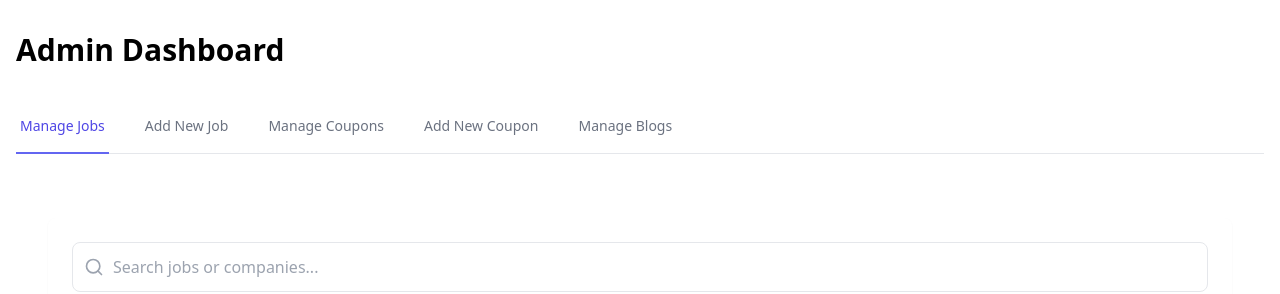
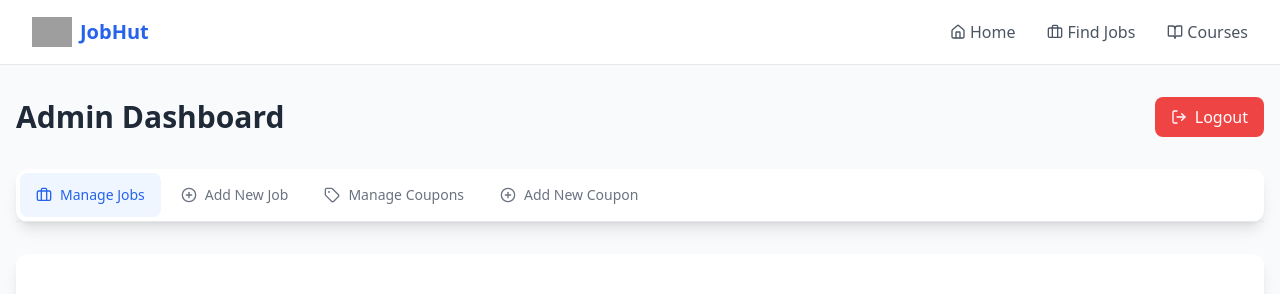
Before and after one commit to Adithya3618/jobHut, a Next.js app: page /admin/dashboard in a window 1280 px wide. Shown: the top 294 px of the page. Built offline with nearby package versions, Linux system fonts and the light colour scheme; no server answers; the database is empty; sample sign-in values are in the browser's storage; grey boxes are pictures that could not be loaded.

Commit message:
temp change in the admin

```diff
--- a/app/admin/dashboard/page.js
+++ b/app/admin/dashboard/page.js
@@ -6,11 +6,14 @@ import AddJobForm from '../../components/AddJobForm'
 import JobManagement from '../../components/JobManagement'
 import AddCouponForm from '../../components/AddCouponForm'
 import CouponManagement from '../../components/CouponManagement'
-import BlogManagement from '../../components/BlogManagement'
 import Loading from '../../components/Loading'
+import Header from '../../components/Header'
+import Footer from '../../components/Footer'
+import { Briefcase, PlusCircle, Tag, Settings, LogOut } from 'lucide-react'
 import PageViewWrapper from '../../components/PageViewWrapper'
 
 export default function AdminDashboard() {
+
   const [isLoggedIn, setIsLoggedIn] = useState(false)
   const [activeTab, setActiveTab] = useState('jobs')
   const router = useRouter()
@@ -24,79 +27,94 @@ export default function AdminDashboard() {
     }
   }, [])
 
+  const handleLogout = () => {
+    localStorage.removeItem('adminToken')
+    router.push('/admin')
+  }
+
   if (!isLoggedIn) {
-    return <Loading />
+    return (
+      <div className="min-h-screen bg-gray-50">
+        <Header />
+        <div className="flex justify-center items-center h-[60vh]">
+          <Loading />
+        </div>
+        <Footer />
+      </div>
+    )
   }
+
+  const tabs = [
+    { id: 'jobs', label: 'Manage Jobs', icon: Briefcase },
+    { id: 'addJob', label: 'Add New Job', icon: PlusCircle },
+    { id: 'coupons', label: 'Manage Coupons', icon: Tag },
+    { id: 'addCoupon', label: 'Add New Coupon', icon: PlusCircle },
+  ]
 
   return (
     <PageViewWrapper>
+    <div className="min-h-screen flex flex-col bg-gray-50">
+      <Header />
+
+      <main className="flex-grow">
         <div className="container mx-auto px-4 py-8">
-        <h1 className="text-3xl font-bold mb-8">Admin Dashboard</h1>
+          <div className="flex justify-between items-center mb-8">
+            <h1 className="text-3xl font-bold text-gray-800">Admin Dashboard</h1>
+            <div className="flex items-center space-x-4">
 
-        <div className="mb-8">
+              <button
+                onClick={handleLogout}
+                className="flex items-center space-x-2 bg-red-500 text-white px-4 py-2 rounded-lg hover:bg-red-600 transition-colors"
+              >
+                <LogOut className="h-4 w-4" />
+                <span>Logout</span>
+              </button>
+            </div>
+          </div>
+
+          <div className="bg-white rounded-xl shadow-lg mb-8">
             <div className="border-b border-gray-200">
-            <nav className="-mb-px flex space-x-8">
+              <nav className="flex space-x-1 p-1">
+                {tabs.map((tab) => {
+                  const Icon = tab.icon
+                  return (
                     <button
-                onClick={() => setActiveTab('jobs')}
-                className={`${
-                  activeTab === 'jobs'
-                    ? 'border-indigo-500 text-indigo-600'
-                    : 'border-transparent text-gray-500 hover:text-gray-700 hover:border-gray-300'
-                } whitespace-nowrap py-4 px-1 border-b-2 font-medium text-sm`}
+                      key={tab.id}
+                      onClick={() => setActiveTab(tab.id)}
+                      className={`
+                        flex items-center space-x-2 px-4 py-3 rounded-lg font-medium text-sm
+                        ${
+                          activeTab === tab.id
+                            ? 'bg-blue-50 text-blue-600'
+                            : 'text-gray-500 hover:text-gray-700 hover:bg-gray-50'
+                        } transition-all duration-200
+                      `}
                     >
-                Manage Jobs
+                      <Icon className="h-4 w-4" />
+                      <span>{tab.label}</span>
                     </button>
-              <button
-                onClick={() => setActiveTab('addJob')}
-                className={`${
-                  activeTab === 'addJob'
-                    ? 'border-indigo-500 text-indigo-600'
-                    : 'border-transparent text-gray-500 hover:text-gray-700 hover:border-gray-300'
-                } whitespace-nowrap py-4 px-1 border-b-2 font-medium text-sm`}
-              >
-                Add New Job
-              </button>
-              <button
-                onClick={() => setActiveTab('coupons')}
-                className={`${
-                  activeTab === 'coupons'
-                    ? 'border-indigo-500 text-indigo-600'
-                    : 'border-transparent text-gray-500 hover:text-gray-700 hover:border-gray-300'
-                } whitespace-nowrap py-4 px-1 border-b-2 font-medium text-sm`}
-              >
-                Manage Coupons
-              </button>
-              <button
-                onClick={() => setActiveTab('addCoupon')}
-                className={`${
-                  activeTab === 'addCoupon'
-                    ? 'border-indigo-500 text-indigo-600'
-                    : 'border-transparent text-gray-500 hover:text-gray-700 hover:border-gray-300'
-                } whitespace-nowrap py-4 px-1 border-b-2 font-medium text-sm`}
-              >
-                Add New Coupon
-              </button>
-              <button
-                onClick={() => setActiveTab('blogs')}
-                className={`${
-                  activeTab === 'blogs'
-                    ? 'border-indigo-500 text-indigo-600'
-                    : 'border-transparent text-gray-500 hover:text-gray-700 hover:border-gray-300'
-                } whitespace-nowrap py-4 px-1 border-b-2 font-medium text-sm`}
-              >
-                Manage Blogs
-              </button>
+                  )
+                })}
               </nav>
             </div>
           </div>
 
-        <Suspense fallback={<Loading />}>
+          <div className="bg-white rounded-xl shadow-lg p-6">
+            <Suspense fallback={
+              <div className="flex justify-center items-center h-64">
+                <Loading />
+              </div>
+            }>
               {activeTab === 'jobs' && <JobManagement />}
               {activeTab === 'addJob' && <AddJobForm />}
               {activeTab === 'coupons' && <CouponManagement />}
               {activeTab === 'addCoupon' && <AddCouponForm />}
-          {activeTab === 'blogs' && <BlogManagement />}
             </Suspense>
+          </div>
+        </div>
+      </main>
+
+      <Footer />
     </div>
     </PageViewWrapper>
   )
```
Lines whose indentation alone changed are shown as unchanged.
